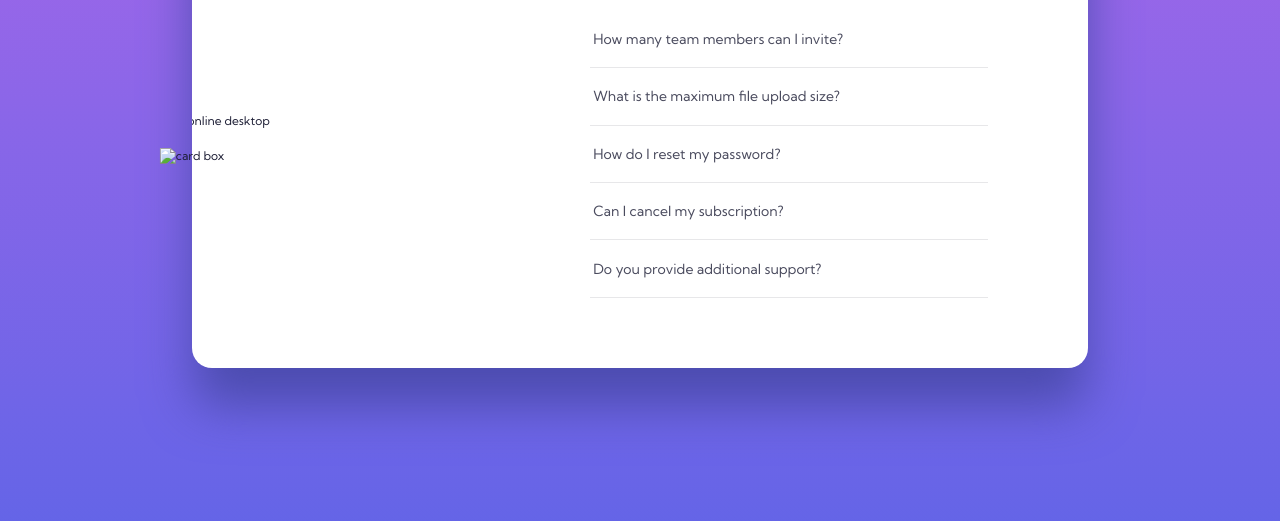
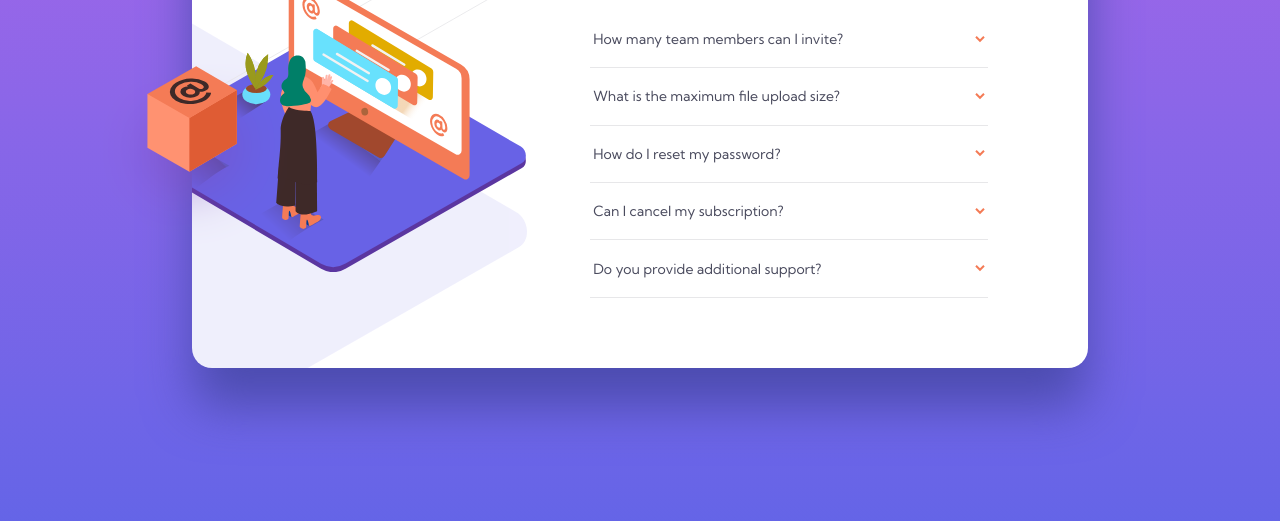
Before and after one commit to AshashashR/faq-accordion-card-main, a plain HTML site: page index.html in a window 1280 px wide. Shown: the part 279-800 px from the top of the page. Drawn offline with Linux system fonts and the light colour scheme; the site is published under a folder, as on GitHub Pages, so addresses that start at the root find nothing.

Commit message:
fixed images

```diff
--- a/index.html
+++ b/index.html
@@ -28,10 +28,10 @@
 
 <body>
   <section class="card">
-    <img src="/images/illustration-box-desktop.svg" alt="card box" class="card__box">
+    <img src="./images/illustration-box-desktop.svg" alt="card box" class="card__box">
     <div class="card__image">
-      <img src="/images/illustration-woman-online-desktop.svg" class="img__desktop" alt="woman online desktop">
-      <img src="/images/illustration-woman-online-mobile.svg" class="img__mobile" alt="woman online mobile">
+      <img src="./images/illustration-woman-online-desktop.svg" class="img__desktop" alt="woman online desktop">
+      <img src="./images/illustration-woman-online-mobile.svg" class="img__mobile" alt="woman online mobile">
     </div>
     <div class="card__text">
       <h1>FAQ</h1>
--- a/styles.css
+++ b/styles.css
@@ -46,7 +46,7 @@ h1 {
     /* margin: 3rem; */
     padding: 0 1.5rem 3rem 1.5rem;
     border-radius: 20px;
-    background-image: url(/images/bg-pattern-mobile.svg);
+    background-image: url(./images/bg-pattern-mobile.svg);
     background-size: 15rem;
     background-repeat: no-repeat;
     background-position: center 0%;
@@ -110,7 +110,7 @@ h1 {
     content: '';
     height: 1rem;
     border: none;
-    background-image: url(/images/icon-arrow-down.svg);
+    background-image: url(./images/icon-arrow-down.svg);
     background-repeat: no-repeat;
     background-size: contain;
     background-position: center center;
@@ -173,7 +173,7 @@ h1 {
         display: flex;
         margin: 0 auto;
         padding: 4.375rem 6.25rem 4.375rem 0;
-        background-image: url(/images/bg-pattern-desktop.svg);
+        background-image: url(./images/bg-pattern-desktop.svg);
         background-size: 95%;
         background-position: -1150% 70%;
         box-shadow: 0 40px 50px -2px rgb(76 76 175);
```
